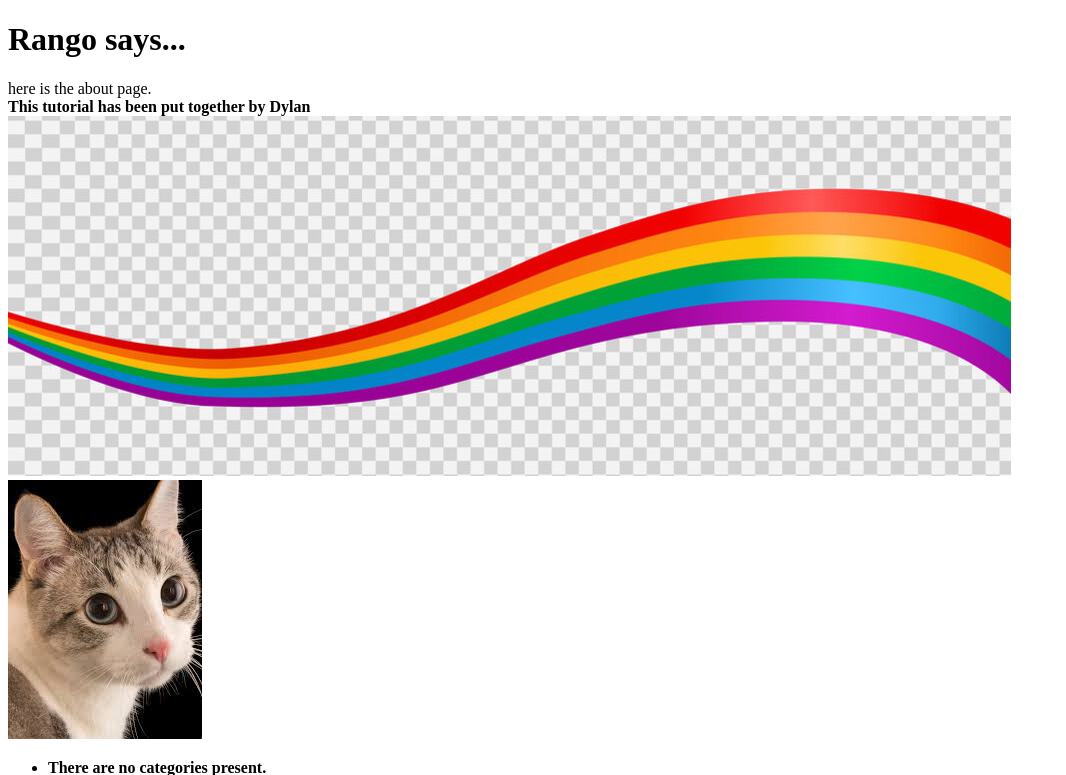
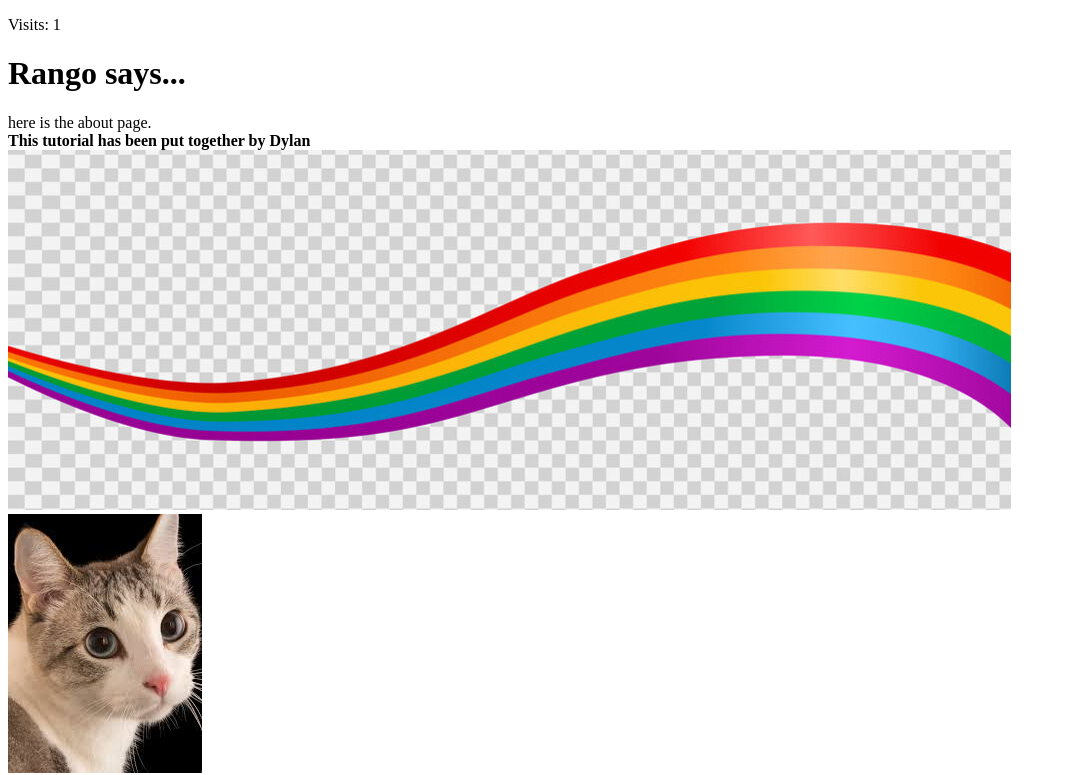
Before and after one commit to drice04/tango_with_django_project, a Django app: page /rango/about/ in a window 1280 px wide. Shown: the top 775 px of the page, without its empty margins (0-1066 px from the left). Run offline with Django 3.2, Linux system fonts and the light colour scheme; data that the repository does not hold is empty.

Commit message:
Implement cookies to track site visits

```diff
--- a/rango/views.py
+++ b/rango/views.py
@@ -2,6 +2,7 @@ from django.shortcuts import render, redirect
 from django.urls import reverse
 from django.contrib.auth import authenticate, login, logout
 from django.contrib.auth.decorators import login_required
+from datetime import datetime
 from django.http import HttpResponse
 from rango.models import Category, Page
 from rango.forms import CategoryForm, PageForm, UserForm, UserProfileForm
@@ -15,10 +16,15 @@ def index(request):
     context_dict['categories'] = category_list
     context_dict['pages'] = page_list
 
+    visitor_cookie_handler(request)
+
     return render(request, 'rango/index.html', context=context_dict)
 
 def about(request):
     context_dict = {'boldmessage': 'This tutorial has been put together by Dylan'}
+
+    visitor_cookie_handler(request)
+    context_dict['visits'] = request.session['visits']
 
     return render(request, 'rango/about.html', context=context_dict)
 
@@ -143,3 +149,28 @@ def user_logout(request):
 @login_required
 def restricted(request):
     return render(request, 'rango/restricted.html')
+
+# ////////////////
+# Helper functions
+# ////////////////
+
+# Gets session cookie from server if it exists
+def get_server_side_cookie(request, cookie, default_val=None):
+    val = request.session.get(cookie)
+    if not val:
+        val = default_val
+    return val
+
+# Gets the number of visits to the site
+def visitor_cookie_handler(request):
+    visits = int(get_server_side_cookie(request, 'visits', '1'))
+    last_visit_cookie = get_server_side_cookie(request, 'last_visit', str(datetime.now()))
+    last_visit_time = datetime.strptime(last_visit_cookie[:-7], '%Y-%m-%d %H:%M:%S')
+
+    if (datetime.now() - last_visit_time).days > 0:
+        visits = visits + 1
+        request.session['last_visit'] = str(datetime.now())
+    else:
+        request.session['last_visit'] = last_visit_cookie
+
+    request.session['visits'] = visits
--- a/tango_with_django_project/settings.py
+++ b/tango_with_django_project/settings.py
@@ -54,6 +54,7 @@ MIDDLEWARE = [
 ]
 
 ROOT_URLCONF = 'tango_with_django_project.urls'
+SESSION_EXPIRE_AT_BROWSER_CLOSE = True
 
 TEMPLATES = [
     {
--- a/templates/rango/about.html
+++ b/templates/rango/about.html
@@ -6,6 +6,7 @@
 {% endblock %}
 
 {% block body_block %}
+    <p>Visits: {{ visits }}</p>
     <h1>Rango says...</h1>
     <div>
         here is the about page. <br />
```
